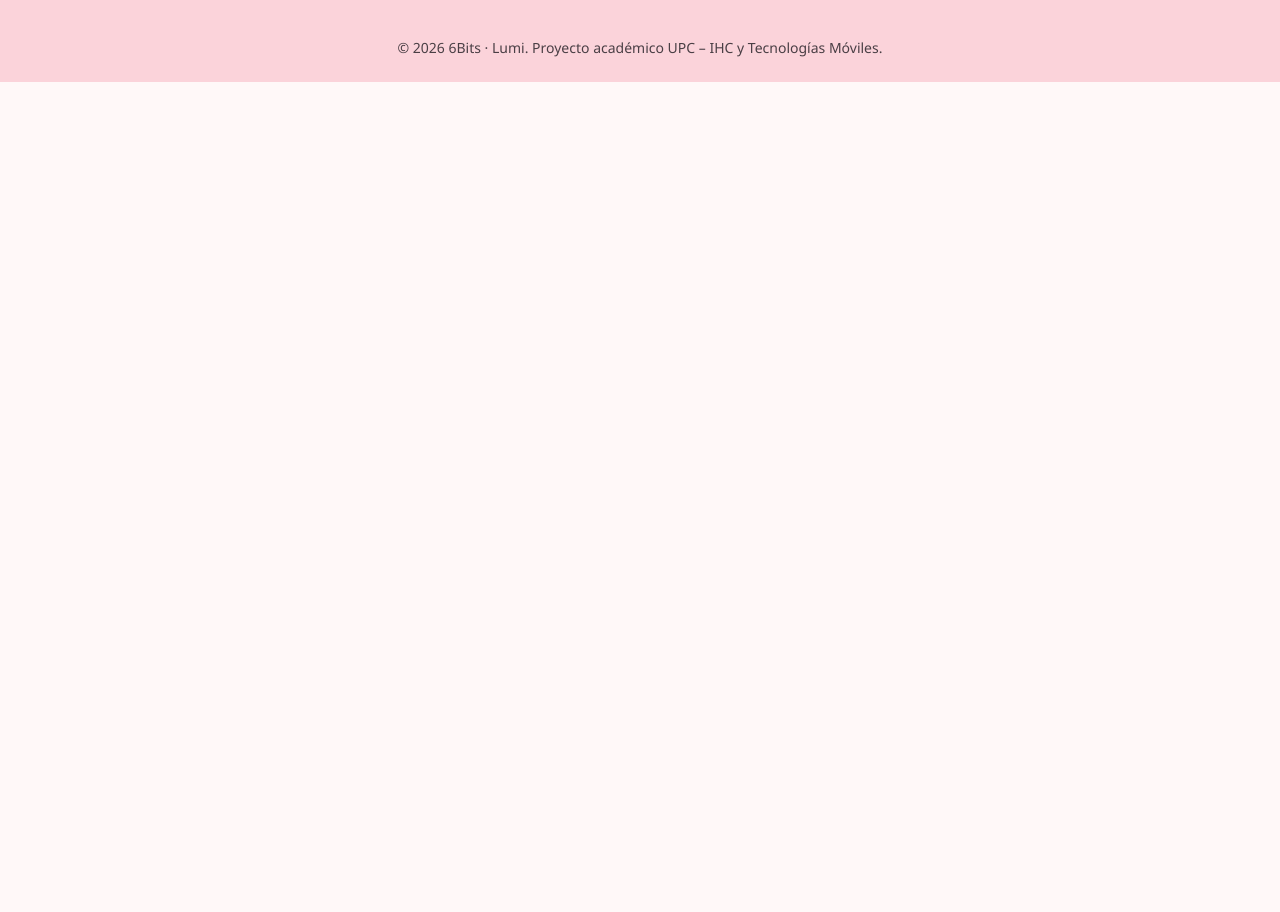
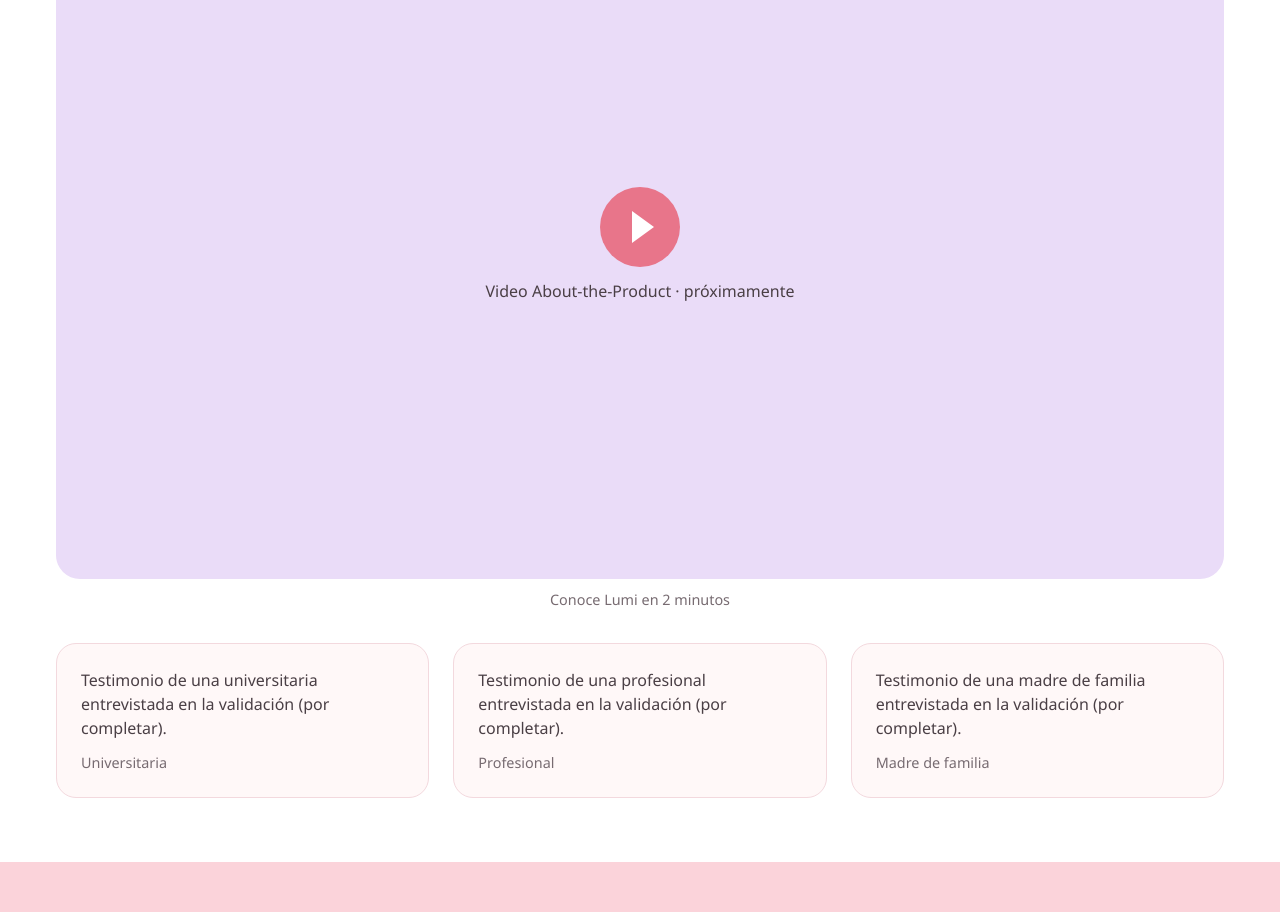
Before and after one commit to LUMI-UPC/Lumi-landing-page, a plain HTML site: page index.html in a window 1280 px wide. Shown: the part 1980-2892 px from the top of the page. Before the commit the page ends 2062 px from the top, so only its background shows below. Drawn offline with nearby package versions, Linux system fonts and the light colour scheme; a web font is replaced by a local one.

Commit message:
feat(testimonials): add testimonials and product video section

```diff
--- /dev/null
+++ b/css/sections/testimonials.css
@@ -0,0 +1,16 @@
+/* Testimonios y videos */
+.video { margin: 0 0 32px; }
+.video__frame {
+  aspect-ratio: 16 / 9; background: var(--color-lilac); border-radius: 24px;
+  display: flex; flex-direction: column; gap: 12px; align-items: center; justify-content: center; text-align: center; padding: 16px;
+}
+.video__play { width: 80px; height: 80px; border-radius: 50%; background: var(--color-primary); position: relative; }
+.video__play::after {
+  content: ""; position: absolute; left: 32px; top: 24px;
+  border-left: 22px solid var(--color-white); border-top: 16px solid transparent; border-bottom: 16px solid transparent;
+}
+.video figcaption { text-align: center; color: var(--color-text-secondary); font-size: 0.9rem; margin-top: 10px; }
+
+.testimonial { background: var(--color-background); }
+.testimonial p { color: var(--color-text); }
+.testimonial footer { color: var(--color-text-secondary); font-size: 0.9rem; }
--- a/index.html
+++ b/index.html
@@ -21,6 +21,7 @@
   <link rel="stylesheet" href="css/sections/header.css">
   <link rel="stylesheet" href="css/sections/hero.css">
   <link rel="stylesheet" href="css/sections/try-lumi.css">
+  <link rel="stylesheet" href="css/sections/testimonials.css">
   <link rel="stylesheet" href="css/sections/footer.css">
 </head>
 
@@ -209,6 +210,38 @@
     </section>
 
 
+    <!-- Testimonios y video About-the-Product -->
+    <section class="section section--white testimonials" id="testimonials" aria-labelledby="testimonials-title">
+      <div class="container">
+        <h2 class="section__title" id="testimonials-title">Lo que dicen nuestras usuarias</h2>
+
+        <figure class="video">
+          <!-- Reemplazar por el iframe de YouTube del video About-the-Product -->
+          <div class="video__frame">
+            <span class="video__play" aria-hidden="true"></span>
+            <p>Video About-the-Product · próximamente</p>
+          </div>
+          <figcaption>Conoce Lumi en 2 minutos</figcaption>
+        </figure>
+
+        <div class="grid-3">
+          <!-- Reemplazar por frases reales de las entrevistas de validación -->
+          <blockquote class="card testimonial">
+            <p>Testimonio de una universitaria entrevistada en la validación (por completar).</p>
+            <footer>Universitaria</footer>
+          </blockquote>
+          <blockquote class="card testimonial">
+            <p>Testimonio de una profesional entrevistada en la validación (por completar).</p>
+            <footer>Profesional</footer>
+          </blockquote>
+          <blockquote class="card testimonial">
+            <p>Testimonio de una madre de familia entrevistada en la validación (por completar).</p>
+            <footer>Madre de familia</footer>
+          </blockquote>
+        </div>
+      </div>
+    </section>
+
   </main>
 
   <!-- Footer -->
```
